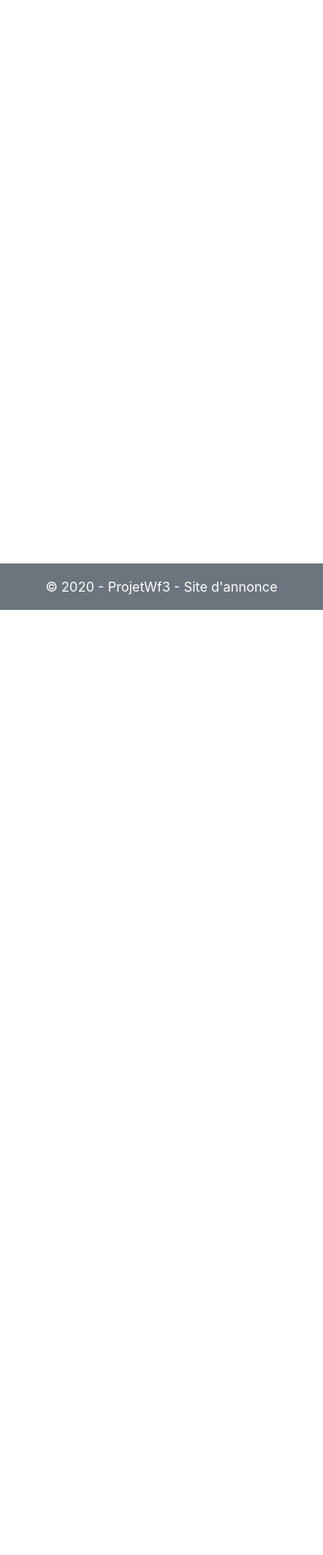
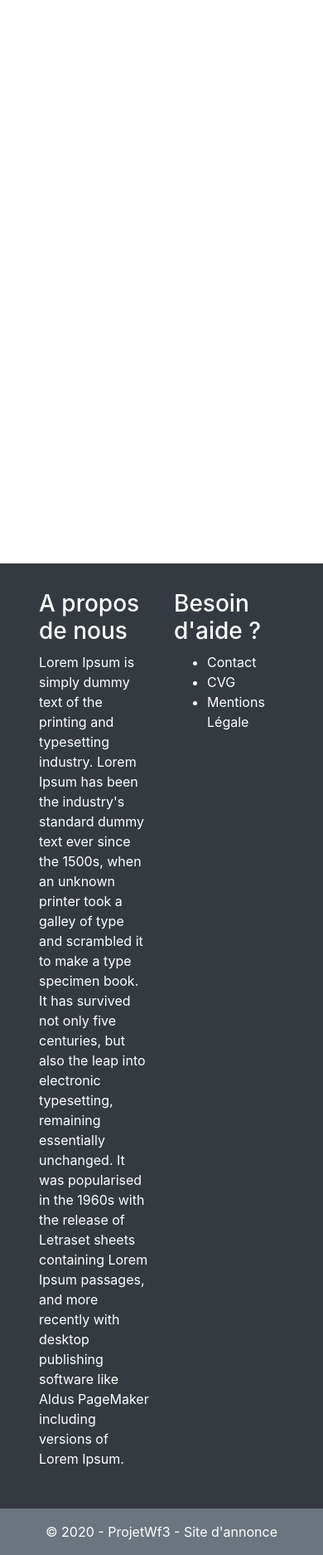
Before and after one commit to HakanKenter/ProjetWf3, a Symfony app: template templates/blog/home.html.twig in a window 390 px wide. Shown: the part 179-2053 px from the top of the page at 83% size. Before the commit the page ends 914 px from the top, so only its background shows below. Run offline with Twig, Linux system fonts and the light colour scheme; the template is opened without the code that fills it, so the values that code supplies are empty; some libraries are stand-ins or nearby versions.

Commit message:
Deuxième commit

```diff
--- a/public/css/style.css
+++ b/public/css/style.css
@@ -1,3 +1,34 @@
 .contenu-base{
     height: 95vh;
 }
+
+#accueil{
+    position: relative;
+}
+
+#sur-carousel{
+    position: absolute;
+    /* background-color: blue; */
+    /* opacity: 0.3; */
+    z-index: 2;
+    height: 600px;
+    width: 100%;
+}
+
+/* #titre-accueil{
+    z-index: 2;
+}
+
+#barre-recherche{
+    position: absolute;
+    z-index: 3;
+} */
+
+#carouselExampleControls{
+    position: absolute;
+    z-index: 1;
+}
+
+#cadre-recherche{
+    background-color: rgb(226, 98, 38);
+}
--- a/src/Controller/BlogController.php
+++ b/src/Controller/BlogController.php
@@ -23,7 +23,7 @@
     public function home()
     {
         return $this->render('blog/home.html.twig', [
-            'title' => "Bonjour et bienvenue sur notre ste internet !"
+            'title' => "Bonjour et bienvenue sur notre site internet !"
         ]);
     }
 }
--- a/templates/base.html.twig
+++ b/templates/base.html.twig
@@ -2,11 +2,14 @@
 <html>
     <head>
         <meta charset="UTF-8">
-        <title>{% block title %}{% endblock %}</title>
+        <title>{% block title %}ProjetWf3{% endblock %}</title>
         {% block stylesheets %}
             <link rel="stylesheet" href="https://stackpath.bootstrapcdn.com/bootstrap/4.5.0/css/bootstrap.min.css" integrity="sha384-9aIt2nRpC12Uk9gS9baDl411NQApFmC26EwAOH8WgZl5MYYxFfc+NcPb1dKGj7Sk" crossorigin="anonymous">
 
-            <link rel="stylesheet" href="{{ asset('css/style.css') }}" />
+            <link rel="stylesheet" href="{{ asset('css/style.css') }}"/>
+
+            <link rel="stylesheet" href="https://pro.fontawesome.com/releases/v5.10.0/css/all.css" integrity="sha384-AYmEC3Yw5cVb3ZcuHtOA93w35dYTsvhLPVnYs9eStHfGJvOvKxVfELGroGkvsg+p" crossorigin="anonymous"/>
+
         {% endblock %}
     </head>
     <body>
@@ -22,17 +25,17 @@
                     <a class="nav-link" href="#">Déposer une annonce</a>
                 </li>
                 <li class="nav-item">
-                    <a class="nav-link" href="#">Link</a>
+                    <a class="nav-link" href="#">Mes recherches</a>
                 </li>
                 <li class="nav-item">
-                    <a class="nav-link disabled" href="#" tabindex="-1" aria-disabled="true">Disabled</a>
+                    <a class="nav-link" href="#">Favori</a>
                 </li>
                 <li class="nav-item dropdown">
-                    <a class="nav-link dropdown-toggle" href="#" id="dropdown04" data-toggle="dropdown" aria-haspopup="true" aria-expanded="false">Dropdown</a>
+                    <a class="nav-link dropdown-toggle" href="#" id="dropdown04" data-toggle="dropdown" aria-haspopup="true" aria-expanded="false">Compte</a>
                     <div class="dropdown-menu" aria-labelledby="dropdown04">
-                    <a class="dropdown-item" href="#">Action</a>
-                    <a class="dropdown-item" href="#">Another action</a>
-                    <a class="dropdown-item" href="#">Something else here</a>
+                    <a class="dropdown-item" href="#">Profil</a>
+                    <a class="dropdown-item" href="#">Mes annonces</a>
+                    <a class="dropdown-item" href="#">Déconnexion</a>
                     </div>
                 </li>
                 </ul>
@@ -42,15 +45,37 @@
             </div>
         </nav>
 
-        <div class="container contenu-base">
+        <div class="container-fluid contenu-base p-0">
             {% block body %}
 
             {% endblock %}
         </div>
 
-        <footer class="bg-secondary mx-auto p-3 text-center text-white">
+        <div class="bg-dark mx-auto p-3 text-white ">
+            <div class="d-flex p-3 mx-auto text-white col-md-10 justify-content-around">
+                <div class="col-md-5">
+                    <h3>A propos de nous</h3>
+                    <p>
+                        Lorem Ipsum is simply dummy text of the printing and typesetting industry. Lorem Ipsum has been the industry's standard dummy text ever since the 1500s, when an unknown printer took a galley of type and scrambled it to make a type specimen book. It has survived not only five centuries, but also the leap into electronic typesetting, remaining essentially unchanged. It was popularised in the 1960s with the release of Letraset sheets containing Lorem Ipsum passages, and more recently with desktop publishing software like Aldus PageMaker including versions of Lorem Ipsum.
+                    </p>
+                </div><hr>
 
-            &copy; 2020 - ProjetWf3 - Site d'annonce
+                <div class="col-md-5">
+                    <h3>Besoin d'aide ?</h3>
+                    <ul class="">
+                        <li class="">Contact</li>
+                        <li class="">CVG</li>
+                        <li class="">Mentions Légale</li>
+                    </ul>
+                </div>
+            </div>
+        </div>
+
+        <footer class="bg-secondary mx-auto p-3 text-white d-flex justify-content-center">
+
+            <div>
+                &copy; 2020 - ProjetWf3 - Site d'annonce
+            </div>
 
         </footer>
 
--- a/templates/blog/home.html.twig
+++ b/templates/blog/home.html.twig
@@ -1,6 +1,47 @@
 {% extends 'base.html.twig' %}
 
 
-{% block title %}ProjetWf3{% endblock %}
+{% block body %}
 
+    <div id="accueil">
+
+        <div id="sur-carousel">
+            <h1 id="titre-accueil" class='display-4 text-center mx-auto my-5 col-md-12 text-white'>{{ title }}</h1>
+
+            {# <div id="barre-recherche" class="pt-3 rounded d-flex bg-success col-md-6 mx-auto"> #}
+                <form class="form-row">
+                    <div id="cadre-recherche" class="form-group col-md-6 mx-auto p-3 d-flex justify-content-around m-0">
+                        <input type="text" class="form-control col-md-3" id="categorie" name="categorie">
+                        <input type="text" class="form-control col-md-3" id="categorie" name="categorie">
+                        <a href="#"><i class="fas fa-search" style="color: white; font-size:30px"></i></a>
+                        <input type="text" class="form-control col-md-3" id="categorie" name="categorie">
+                    </div>
+                </form>
+            {# </div> #}
+        </div>
+
+        <div id="carouselExampleControls" class="carousel slide" data-ride="carousel">
+            <div class="carousel-inner">
+                <div class="carousel-item active">
+                <img class="d-block w-100" src="https://picsum.photos/1920/600" alt="First slide">
+                </div>
+                <div class="carousel-item">
+                <img class="d-block w-100" src="https://picsum.photos/seed/picsum/1920/600" alt="Second slide">
+                </div>
+                <div class="carousel-item">
+                <img class="d-block w-100" src="https://picsum.photos/1920/600.jpg" alt="Third slide">
+                </div>
+            </div>
+            <a class="carousel-control-prev" href="#carouselExampleControls" role="button" data-slide="prev">
+                <span class="carousel-control-prev-icon" aria-hidden="true"></span>
+                <span class="sr-only">Previous</span>
+            </a>
+            <a class="carousel-control-next" href="#carouselExampleControls" role="button" data-slide="next">
+                <span class="carousel-control-next-icon" aria-hidden="true"></span>
+                <span class="sr-only">Next</span>
+            </a>
+        </div>
+    </div>
+
+{% endblock %}
 {# <h1>{{ title }}</h1> #}
```
Also changed, not shown: 1 other file.
